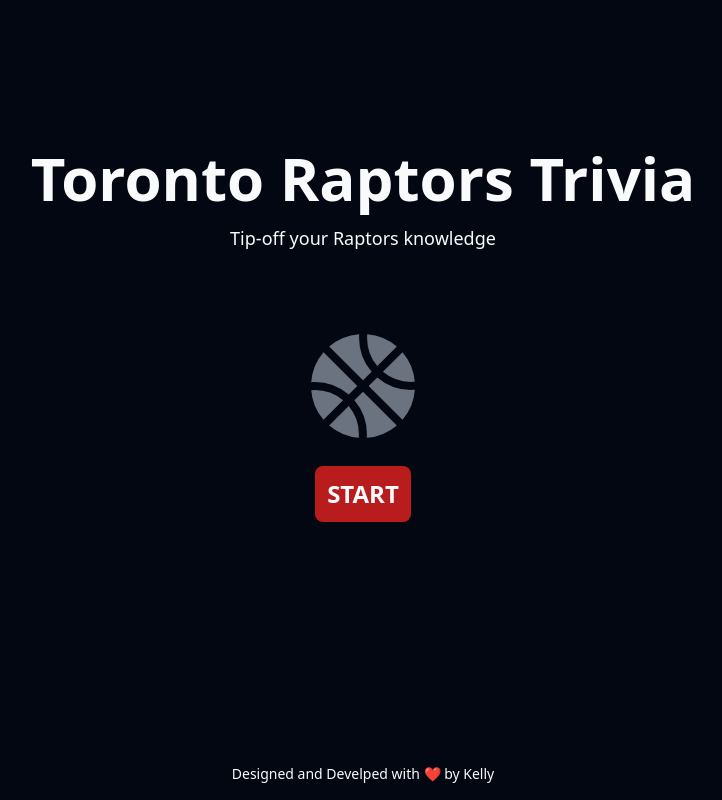
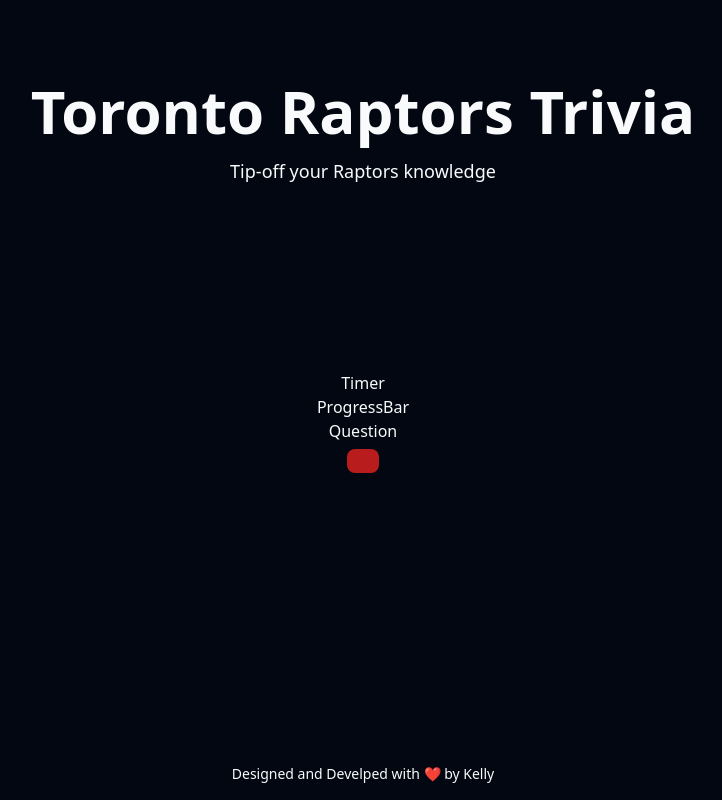
Before and after one commit to kellywslee/raptors-trivia, a React (Vite) app: page / in a window 1280 px wide. Both pictures are taken after a click on the button "START". Shown: the whole page, without its empty margins (277-999 px from the left). Built offline with nearby package versions, Linux system fonts and the light colour scheme.

Commit message:
Add dispatch function on the start button

```diff
--- a/src/App.jsx
+++ b/src/App.jsx
@@ -1,20 +1,23 @@
-
-import Header from './components/Header'
-import StartScreen from './components/StartScreen'
-import Footer from './components/Footer'
-import './App.css'
+import { useTrivia } from "./hooks/useTrivia";
+import Header from "./components/Header";
+import StartScreen from "./components/StartScreen";
+import Footer from "./components/Footer";
+import TriviaScreen from "./components/TriviaScreen";
+import "./App.css";
 
 function App() {
+  const { status } = useTrivia();
 
   return (
     <>
       <Header />
       <main>
-        <StartScreen />
+        {status === "ready" && <StartScreen />}
+        {status === "active" && <TriviaScreen />}
       </main>
       <Footer />
     </>
-  )
+  );
 }
 
-export default App
+export default App;
--- a/src/components/Button.jsx
+++ b/src/components/Button.jsx
@@ -3,7 +3,7 @@
   return (
     <button
       onClick={onClick}
-      className="rounded-lg bg-red-700 p-3 text-2xl font-bold text-gray-50 transition-all hover:bg-red-800"
+      className="rounded-lg bg-red-700 px-4 py-3 text-2xl font-bold text-gray-50 transition-all hover:bg-red-800"
     >
       {text}
     </button>
--- a/src/components/Header.jsx
+++ b/src/components/Header.jsx
@@ -1,6 +1,6 @@
 export default function Header() {
   return (
-    <header className="fixed left-0 right-0 top-0 flex h-1/2 flex-col items-center justify-center gap-4 p-4">
+    <header className="fixed left-0 right-0 top-0 flex h-1/3 flex-col items-center justify-center gap-4 p-4">
       <h1 className="text-6xl font-bold">Toronto Raptors Trivia</h1>
       <h3 className="text-lg">Tip-off your Raptors knowledge</h3>
     </header>
--- /dev/null
+++ b/src/components/ProgressBar.jsx
@@ -0,0 +1,3 @@
+export default function ProgressBar() {
+  return <div>ProgressBar</div>;
+}
--- a/src/components/Question.jsx
+++ b/src/components/Question.jsx
@@ -1,11 +1,3 @@
-import Button from "./Button";
-import Timer from "/Timer";
-
-export default function Questions() {
-  return (
-    <section>
-      <Timer />
-      <Button />
-    </section>
-  );
+export default function Question() {
+  return <section>Question</section>;
 }
--- a/src/components/StartScreen.jsx
+++ b/src/components/StartScreen.jsx
@@ -1,11 +1,14 @@
 import { IoBasketballSharp } from "react-icons/io5";
+import { useTrivia } from "../hooks/useTrivia";
 import Button from "./Button";
 
 export default function StartScreen() {
+  const { dispatch } = useTrivia();
+
   return (
-    <section className="m-auto flex flex-col items-center justify-center gap-4">
+    <section className="flex flex-col items-center justify-center gap-4">
       <IoBasketballSharp className="text-9xl text-gray-500" />
-      <Button text="START" />
+      <Button text="START" onClick={() => dispatch({ type: "start" })} />
     </section>
   );
 }
--- /dev/null
+++ b/src/components/TriviaScreen.jsx
@@ -0,0 +1,15 @@
+import Timer from "./Timer";
+import ProgressBar from "./ProgressBar";
+import Question from "./Question";
+import Button from "./Button";
+
+export default function TriviaScreen() {
+  return (
+    <section>
+      <Timer />
+      <ProgressBar />
+      <Question />
+      <Button />
+    </section>
+  );
+}
--- a/src/context/TriviaContext.jsx
+++ b/src/context/TriviaContext.jsx
@@ -2,7 +2,7 @@
 import { createContext, useReducer } from "react";
 // import data from "../data/data";
 
-const TriviaContext = createContext();
+export const TriviaContext = createContext();
 
 const initialState = {
   status: "ready",
--- a/src/hooks/useTrivia.js
+++ b/src/hooks/useTrivia.js
@@ -1,5 +1,5 @@
 import { useContext } from "react";
-import TriviaContext from "./context/TriviaContext";
+import { TriviaContext } from "../context/TriviaContext";
 
 export function useTrivia() {
   const context = useContext(TriviaContext);
```
